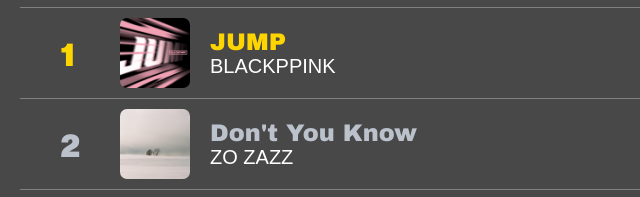
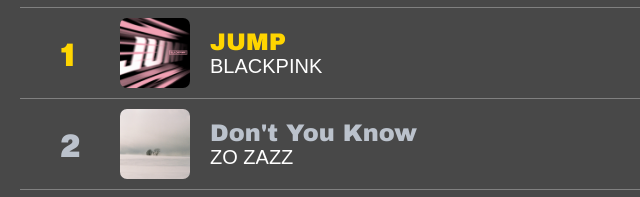
Before and after one commit to gabriel9693/K-pop-Hot-20, a plain HTML site: page number-ones.html in a window 1280 px wide. Shown: the part 331-528 px from the top of the page, 0-640 px from the left. Drawn offline with Linux system fonts and the light colour scheme.

Commit message:
Minor fix #4

```diff
--- a/number-ones.html
+++ b/number-ones.html
@@ -43,7 +43,7 @@
                         <img class="cover-art" src="images/jump.jpg" alt="Jump">
                         <div class="song">
                             <span class="title gold second">JUMP</span>
-                            <span class="artist">BLACKPPINK</span>
+                            <span class="artist">BLACKPINK</span>
                         </div>
                     </div>
                     <span class="number-ones">2</span>
@@ -108,7 +108,7 @@
                         </div>
                         <span class="number-ones">1</span>
                         <span class="months">5</span>
-                    </div>
+                </div>
                 <div class="entry">
                     <span class="position silver">2</span>
                         <div class="combine">
```
